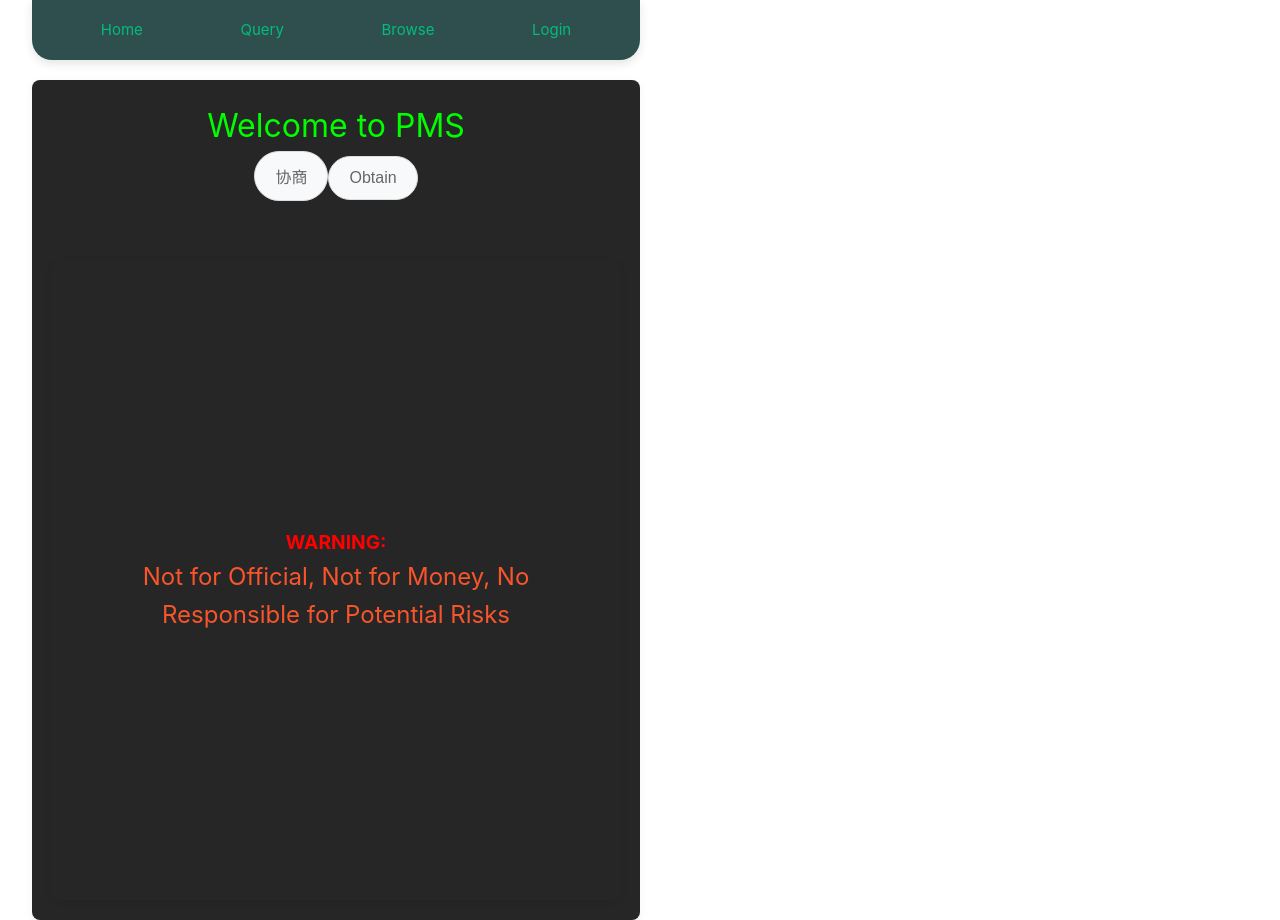
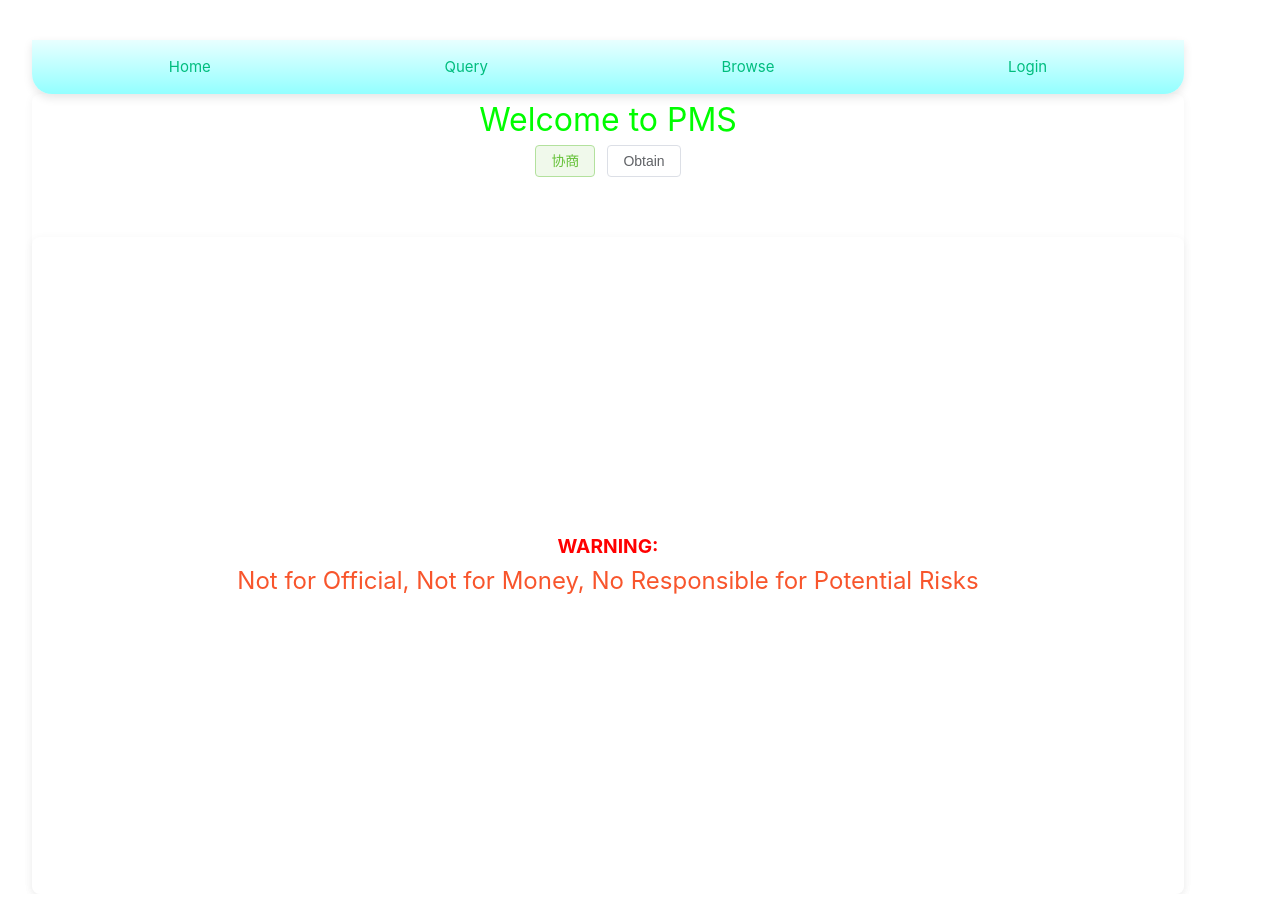
Before and after one commit to Chong-H/PMS-front, a Vue app: page / in a window 1280 px wide. After the commit the page ends 894 px from the top, so only its background shows below. Built offline with nearby package versions, Linux system fonts and the light colour scheme.

Commit message:
解决浏览器窗口宽度改变导致页面失真的问题

```diff
--- a/package.json
+++ b/package.json
@@ -15,6 +15,7 @@
     "axios": "^1.8.1",
     "crypto": "^1.0.1",
     "crypto-js": "^4.2.0",
+    "element-plus": "^2.10.3",
     "pinia": "^3.0.1",
     "pnpm": "^10.12.1",
     "vue": "^3.5.13",
--- a/src/App.vue
+++ b/src/App.vue
@@ -1,10 +1,30 @@
 <script setup lang="ts">
 import { RouterLink, RouterView } from 'vue-router'
-import HelloWorld from './components/HelloWorld.vue'
+import { ref, onMounted, onUnmounted } from 'vue'
+
+const windowWidth = ref(window.innerWidth)
+const windowHeight = ref(window.innerHeight)
+
+const handleResize = () => {
+  windowWidth.value = window.innerWidth
+  windowHeight.value = window.innerHeight
+}
+
+onMounted(() => {
+  window.addEventListener('resize', handleResize)
+})
+
+onUnmounted(() => {
+  window.removeEventListener('resize', handleResize)
+})
 </script>
 
 
 <template>
+  <el-container
+    class="layout-container-demo"
+    :style="{ height: windowHeight * 0.9 + 'px', width: windowWidth * 0.9 + 'px' }"
+  >
   <div class="app-container">
     <header class="nav-header">
       <!-- 这里是刘海导航栏 -->
@@ -23,9 +43,19 @@ import HelloWorld from './components/HelloWorld.vue'
       <RouterView />
     </main>
   </div>
+  </el-container>
 </template>
 
 <style scoped>
+* {
+  margin: 0;
+  padding: 0;
+  box-sizing: border-box; /* 核心：宽度包含padding和border */
+}
+.app-container, .container {
+  max-width: 1440px; /* 根据设计需求调整 */
+  margin: 0 auto; /* 水平居中 */
+}
 .app-container {
   display: flex;
   flex-direction: column;
@@ -35,8 +65,7 @@ import HelloWorld from './components/HelloWorld.vue'
 }
 
 .nav-header {
-  width: 100%;
-  background: linear-gradient(to bottom, darkslategrey, darkslategrey);
+  background: linear-gradient(to bottom, rgb(232, 255, 255), rgb(147, 255, 255));
   border-radius: 0 0 20px 20px;
   box-shadow: 0 4px 10px rgba(0, 0, 0, 0.1);
   padding: 15px 0;
@@ -44,7 +73,6 @@ import HelloWorld from './components/HelloWorld.vue'
 }
 
 .nav-content {
-  width: 100%;
   display: flex;
   justify-content: space-around;
   align-items: center;
@@ -60,6 +88,5 @@ import HelloWorld from './components/HelloWorld.vue'
   align-items: center;
   /* 垂直居中 */
   position: relative;
-  width: 100%;
 }
 </style>
--- a/src/main.ts
+++ b/src/main.ts
@@ -6,10 +6,13 @@ import { createPinia } from 'pinia'
 import App from './App.vue'
 import router from './router'
 
+import ElementPlus from 'element-plus'
+import 'element-plus/dist/index.css'
 
 const app = createApp(App)
 const pinia = createPinia();
 //app.use(createPinia())
 app.use(router)
 app.use(pinia); // 确保 Pinia 被正确挂载
+app.use(ElementPlus);
 app.mount('#app')
--- a/src/views/HomeView.vue
+++ b/src/views/HomeView.vue
@@ -3,8 +3,8 @@
     <div>
     <header class="header">
       <h1>Welcome to PMS</h1>
-      <button type="button" @click="handleagree" class="query-button">协商</button>
-      <button type="button" @click="getAccDtos" class="query-button">Obtain</button>
+      <el-button type="success" plain @click="handleagree" class="query-button">协商</el-button>
+      <el-button type="button" plain @click="getAccDtos" class="query-button">Obtain</el-button>
     </header>
     </div>
 
@@ -58,6 +58,20 @@ const isEditing = ref(false);
 // 密钥协商处理函数
 async function handleagree() {
   try {
+    // 检查是否在安全上下文中
+  const isSecureContext = window.isSecureContext;
+  console.log('是否在安全上下文中:', isSecureContext);
+
+  // 检查 Web Crypto API 支持情况
+  const hasCrypto = !!window.crypto;
+  const hasSubtleCrypto = hasCrypto && !!window.crypto.subtle;
+  console.log('window.crypto:', hasCrypto);
+  console.log('window.crypto.subtle:', hasSubtleCrypto);
+    // 检查 Web Crypto API 是否可用
+  if (!window.crypto || !window.crypto.subtle) {
+    console.error('Web Crypto API 不可用');
+    throw new Error('当前环境不支持加密操作');
+  }
     // 1. 确保Alice的密钥对存在
     if (!store.pkeyalice || !store.skeyalice) {
       const keyPair = await window.crypto.subtle.generateKey(
@@ -186,7 +200,7 @@ onMounted(async () => {
     flex-direction: column;
 
     min-height: 100vh;
-  width: 100%;
+    width: 100%;
   }
 
   header {
@@ -198,7 +212,7 @@ onMounted(async () => {
   header h1 {
     width: 100%;
     font-size: 2rem;
-    color: #00fd00; /* 深灰色标题 */
+    color: #00fd00;
     margin: 0;
   }
 
@@ -212,7 +226,7 @@ onMounted(async () => {
   /* 垂直居中 */
   position: relative;
   width: 100%;
-    background: hsl(0, 0%, 15%); /* 浅灰色背景 */
+    background: hsl(0, 0%, 100%); /* 背景 */
     padding: 20px;
     border-radius: 8px;
     box-shadow: 0 2px 10px rgba(0, 0, 0, 0.05); /* 微弱阴影 */
--- a/src/views/LoginView.vue
+++ b/src/views/LoginView.vue
@@ -118,7 +118,7 @@
     /* 垂直居中 */
     position: relative;
     width: 100%;
-      background: hsl(0, 0%, 15%); /* 浅灰色背景 */
+      background: hsl(60, 100%, 93%); /* 浅灰色背景 */
       padding: 20px;
       border-radius: 8px;
       box-shadow: 0 2px 10px rgba(0, 0, 0, 0.05); /* 微弱阴影 */
```
Also changed, not shown: 1 other file (tests, documents, lock files or other folders).
